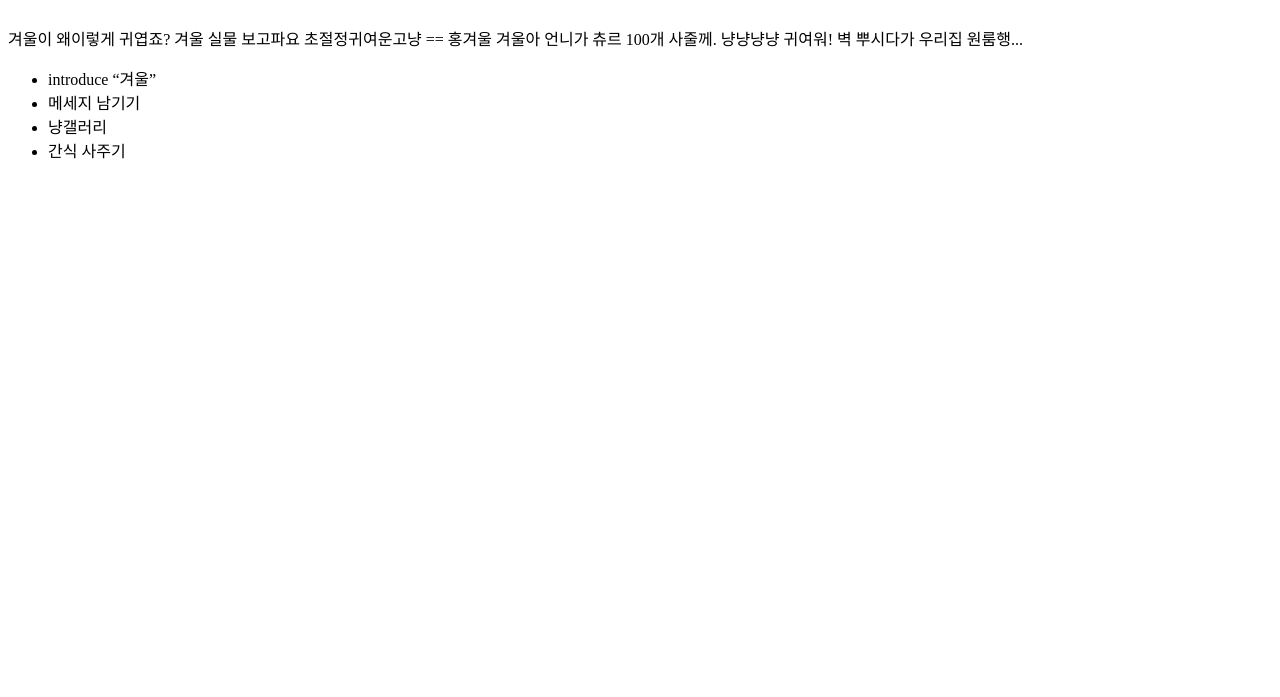
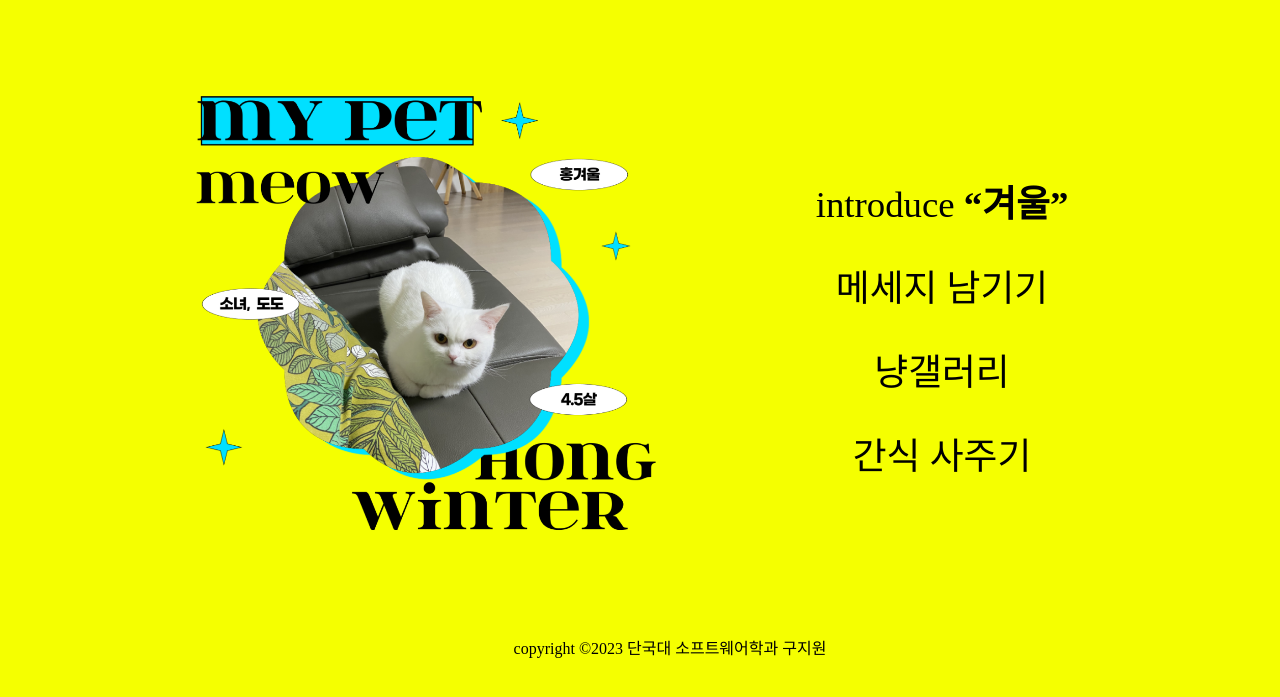
Before and after one commit to ITKOO/MyPet-Website, a Django app: page / in a window 1280 px wide; the page is wider, and only the part inside the window is pictured. Shown: the top 697 px of that part. Run offline with Django 4.2, Linux system fonts and the light colour scheme; data comes from the database, SQL or seed files in the repository; some web fonts are replaced.

Commit message:
style(main): 메인 화면 스타일 적용

```diff
--- a/petsite/static/css/mypet.css
+++ b/petsite/static/css/mypet.css
@@ -5,6 +5,55 @@
     font-style: normal;
 }
 
+@font-face {
+    font-family: 'GmarketSansLight';
+    src: url('https://cdn.jsdelivr.net/gh/projectnoonnu/noonfonts_2001@1.1/GmarketSansLight.woff') format('woff');
+    font-weight: normal;
+    font-style: normal;
+}
+
+body {
+    background-color: #F5FF00;
+    margin: 0;
+    font-family: 'GmarketSansLight';
+}
+
+.main-section {
+    width: 100%;
+    text-align: center;
+    padding: 80px 30px 30px 30px;
+}
+
+.main-icon {
+    display: inline-block;
+    width: 500px;
+}
+
+.main-icon img {
+    width: 500px;
+}
+
 ul {
-    font-family: 'GmarketSansMedium';
+    list-style: none;
 }
+
+ul li {
+    font-size: 2.3rem;
+    margin-bottom: 30px;
+    text-align: center;
+}
+
+ul li:hover {
+    text-decoration: underline;
+}
+
+.menu-list {
+    display: inline-block;
+    width: 500px;
+    position: relative;
+    bottom: 75px;
+}
+
+footer {
+    margin-top: 50px;
+}
--- a/petsite/templates/menu/menu_list.html
+++ b/petsite/templates/menu/menu_list.html
@@ -3,26 +3,33 @@
 <html lang="ko">
 <head>
     <meta charset="UTF-8">
-    <title>Title</title>
+    <title>MyPet 구지원</title>
     <link rel="stylesheet" href="{% static 'css/mypet.css' %}">
 </head>
 <body>
-<div>
-    <img src="" alt="">
+<section class="main-section">
+    <div class="main-icon">
+        <img src="{% static 'img/main-icon.png' %}" alt="">
     </div>
 
-<div>
-    {% for message in messages %}
-        {{ message }}
-    {% endfor %}
-
+    <div class="menu-list">
         <ul>
-        <li>introduce “겨울”</li>
+            <li>introduce <b>“겨울”</b></li>
             <li>메세지 남기기</li>
             <li>냥갤러리</li>
             <li>간식 사주기</li>
         </ul>
     </div>
 
+    <footer>
+        copyright ©2023 단국대 소프트웨어학과 구지원
+    </footer>
+</section>
+
+{##}
+{#{% for message in messages %}#}
+{#    {{ message }}#}
+{#{% endfor %}#}
+
 </body>
 </html>
```
Also changed, not shown: petsite/static/img/main-icon.png (added). Lines whose indentation alone changed are shown as unchanged.
